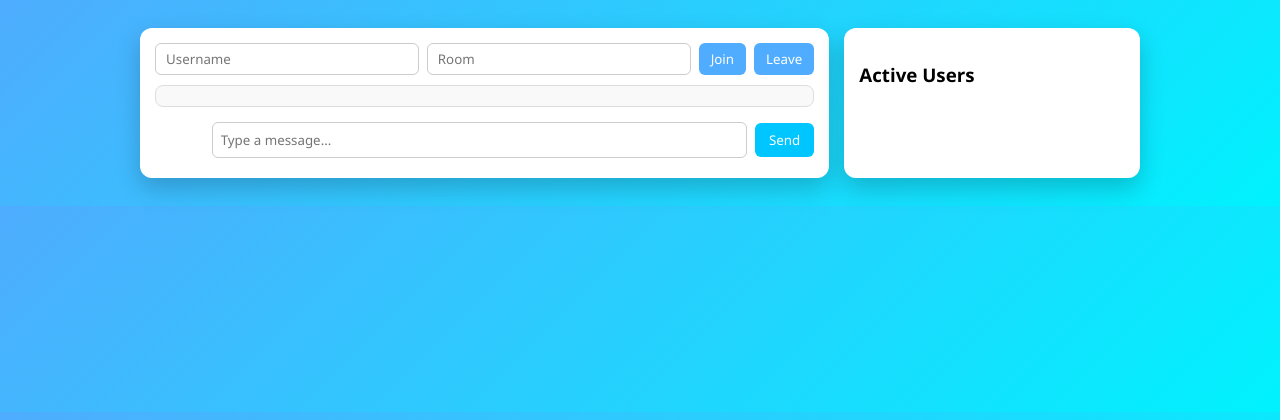
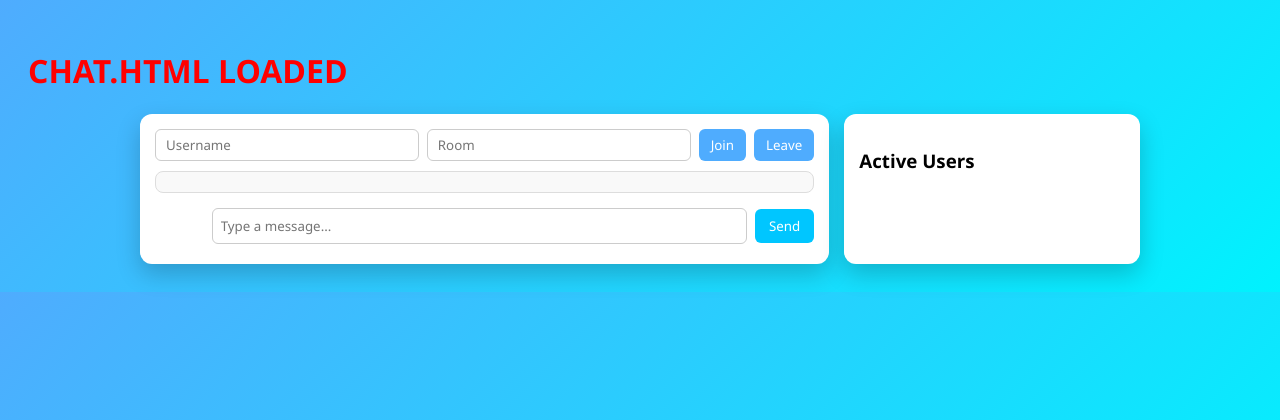
Before and after one commit to mhtsosmag/fastapi-chat, a Python web app: template templates/chat.html in a window 1280 px wide. Shown: the top 420 px of the page. Run offline with Jinja, Linux system fonts and the light colour scheme; the template is opened without the code that fills it, so the values that code supplies are empty.

Commit message:
Debug: show chat.html loaded

```diff
--- a/templates/chat.html
+++ b/templates/chat.html
@@ -6,6 +6,9 @@
     <link rel="stylesheet" href="/static/chat.css">
 </head>
 <body>
+
+<h1 style="color:red">CHAT.HTML LOADED</h1>
+
 
 <div class="app">
     <!-- CHAT AREA -->
```
